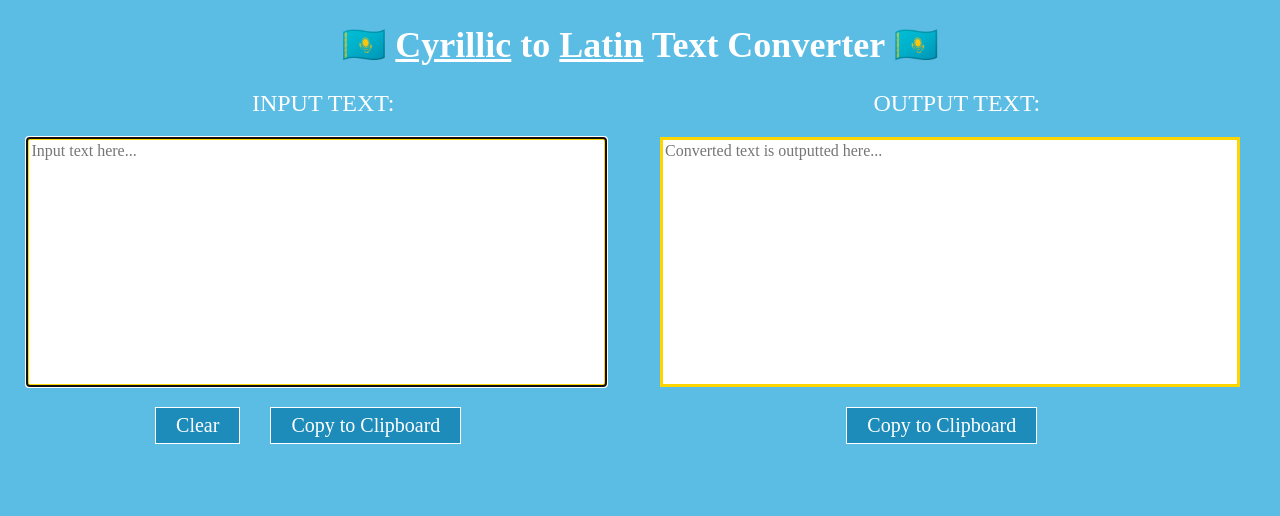
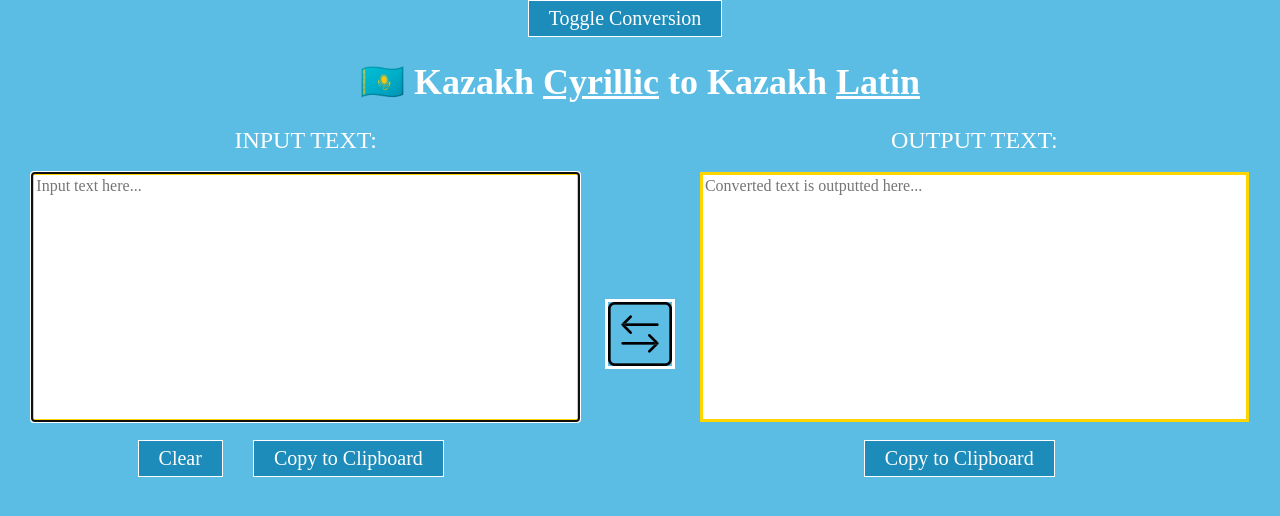
Before and after one commit to nurzhankanatzhanov/latinKazakh, a React app in the folder latin-kazakh/: page / in a window 1280 px wide. Shown: the top 516 px of the page. Built offline with nearby package versions, Linux system fonts and the light colour scheme; a web font is replaced by a local one.

Commit message:
some touchups need to fix

```diff
--- a/latin-kazakh/src/App.js
+++ b/latin-kazakh/src/App.js
@@ -7,11 +7,6 @@ class App extends Component {
   render() {
     return (
       <div className={classes.App}>
-        <h1>
-          <span role="img" aria-label="kz">
-            🇰🇿 <u>Cyrillic</u> to <u>Latin</u> Text Converter 🇰🇿
-          </span>
-        </h1>
         <Converter />
       </div>
     );
--- a/latin-kazakh/src/Converter/Converter.css
+++ b/latin-kazakh/src/Converter/Converter.css
@@ -1,6 +1,6 @@
 .Converter {
   display: flex;
-  justify-content: space-between;
+  justify-content: center;
   align-items: center;
   width: 99%;
   margin: auto;
@@ -10,14 +10,24 @@
 
 .half {
   display: inline-block;
-  width: 99%;
+  width: 100%;
   margin: auto;
-  align-items: center;
+  padding-bottom: 5%;
 }
 
 label {
   font-size: x-large;
   text-transform: uppercase;
+}
+
+.img {
+  border: 3px solid white;
+  transition-duration: 0.3s;
+}
+
+.img:hover {
+  border: 3px solid blue;
+  cursor: pointer;
 }
 
 @media only screen and (max-width: 1000px) {
--- a/latin-kazakh/src/Converter/Converter.js
+++ b/latin-kazakh/src/Converter/Converter.js
@@ -3,13 +3,16 @@ import classes from "./Converter.css";
 
 import TextArea from "./Textarea/Textarea";
 import Button from "./Button/Button";
+import Aux from "../HOC/Aux";
 
+import img from "../assets/exchange.png";
 import conversionTable from "../HOC/conversion";
 
 class Converter extends Component {
   state = {
     originalText: "",
     convertedText: "",
+    forward: true,
   };
 
   textInputter = (event) => {
@@ -46,8 +49,34 @@ class Converter extends Component {
     navigator.clipboard.writeText(this.state.originalText);
   };
 
+  toggleConversion = () => {
+    this.setState({
+      forward: !this.state.forward,
+    });
+  };
+
   render() {
+    const conversion = this.state.forward ? (
+      <span>
+        Kazakh <u>Cyrillic</u> to Kazakh <u>Latin</u>
+      </span>
+    ) : (
+      <span>
+        Kazakh <u>Latin</u> to Kazakh <u>Cyrillic</u>
+      </span>
+    );
+
     return (
+      <Aux>
+        <Button
+          name="Toggle Conversion"
+          click={() => this.toggleConversion()}
+        />
+        <h1>
+          <span role="img" aria-label="kz">
+            🇰🇿 {conversion}
+          </span>
+        </h1>
         <div className={classes.Converter}>
           <div className={classes.half}>
             <label htmlFor="input_text">Input Text:</label>
@@ -59,8 +88,17 @@ class Converter extends Component {
               value={this.state.originalText}
             />
             <Button name="Clear" click={() => this.clearInput()} />
-          <Button name="Copy to Clipboard" click={() => this.copyOriginal()} />
+            <Button
+              name="Copy to Clipboard"
+              click={() => this.copyOriginal()}
+            />
           </div>
+          <img
+            className={classes.img}
+            src={img}
+            alt="conversion"
+            onClick={() => this.toggleConversion()}
+          />
           <div className={classes.half}>
             <label htmlFor="input_text">Output Text:</label>
             <TextArea
@@ -75,6 +113,7 @@ class Converter extends Component {
             />
           </div>
         </div>
+      </Aux>
     );
   }
 }
--- a/latin-kazakh/src/Converter/Textarea/Textarea.css
+++ b/latin-kazakh/src/Converter/Textarea/Textarea.css
@@ -1,9 +1,11 @@
 .rules {
-  margin-top: 2%;
   resize: none;
   display: block;
+  margin-left: auto;
+  margin-right: auto;
+  margin-top: 3%;
+  margin-bottom: 3%;
   border: 3px solid #ffd500;
-  margin: 20px;
   font-size: 16px;
   font-family: "Alice", serif;
   width: 90%;
```
Also changed, not shown: latin-kazakh/src/assets/exchange.png (added). Lines whose indentation alone changed are shown as unchanged.
